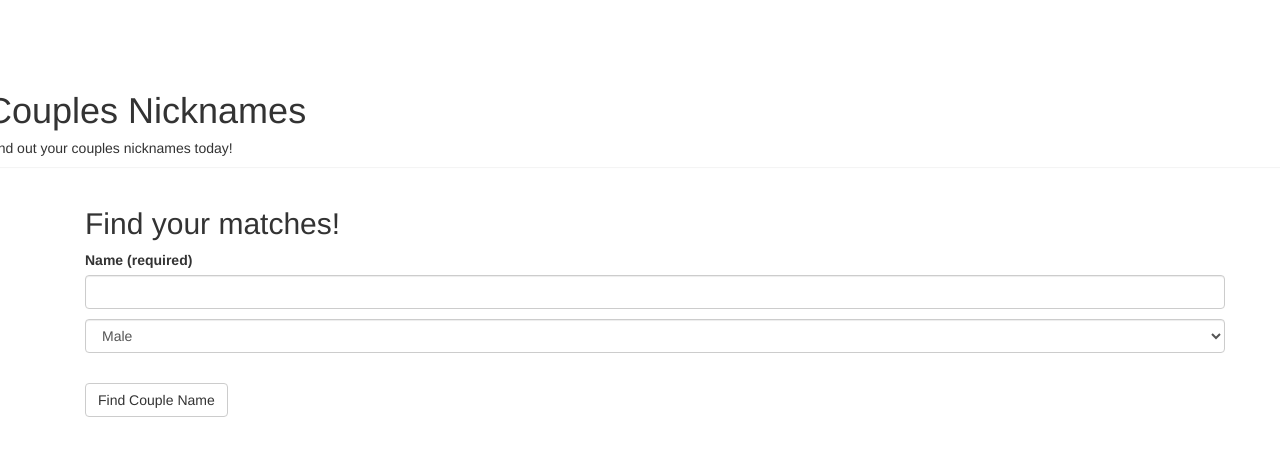
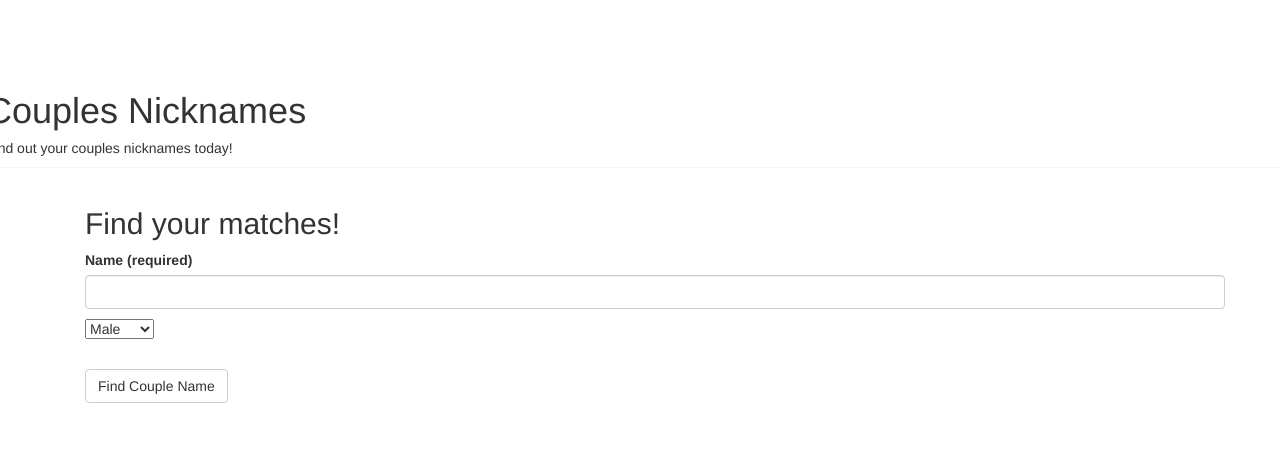
Before and after one commit to alexhoekstra/Couples, a website: page public/index.html in a window 1280 px wide. Shown: the top 456 px of the page. Drawn offline with nearby package versions, Linux system fonts and the light colour scheme; some packages are replaced by stand-ins of ours; no server answers.

Commit message:
size testing

```diff
--- a/public/couples-name.html
+++ b/public/couples-name.html
@@ -8,7 +8,7 @@
     </div>
     <div class="small-12 columns">
     <p>
-      <select ng-model="selectedGender" ng-change="updateGender(selectedGender)" class="form-control">
+      <select ng-model="selectedGender" ng-change="updateGender(selectedGender)" class="selectpicker">
         <option>Male</option>
         <option>Female</option>
         <option>Both</option>
```
